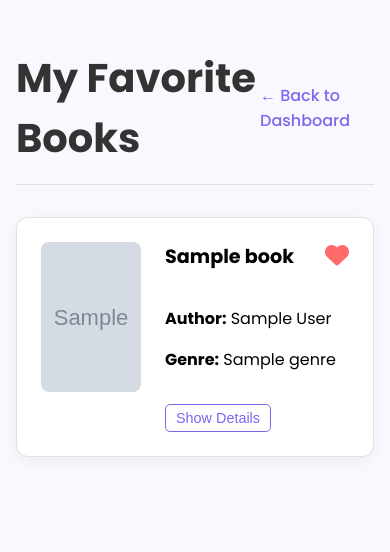
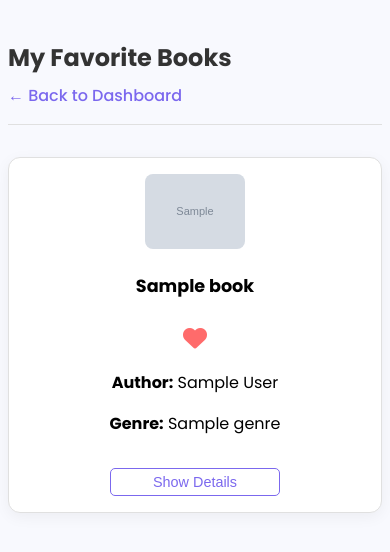
Before and after one commit to Mohammad83233/book_loop, a Django app: page /my-favorites/ in a window 390 px wide. Shown: the top 552 px of the page. Run offline with Django 5.2, Linux system fonts and the light colour scheme; a user stored in the database is signed in; tables that the repository leaves empty hold one stand-in row (values such as "Sample post"); grey boxes marked "Sample" are stand-in pictures.

Commit message:
making responsive

```diff
--- a/logP/home/templates/home/my_favorite_books.html
+++ b/logP/home/templates/home/my_favorite_books.html
@@ -17,6 +17,8 @@
             padding-bottom: 1rem;
             margin-bottom: 2rem;
             border-bottom: 1px solid #e0e0e0;
+            flex-wrap: wrap;
+            gap: 0.5rem;
         }
         .page-header h1 { font-size: 2.5rem; font-weight: 700; color: #333; margin: 0; }
         .back-link { text-decoration: none; color: #7B68EE; font-weight: 500; }
@@ -35,12 +37,14 @@
             height: 150px; width: 100px;
             object-fit: cover;
             border-radius: 8px;
+            flex-shrink: 0;
         }
         .book-item-content { flex-grow: 1; }
         .book-header {
             display: flex;
             justify-content: space-between;
             align-items: flex-start;
+            gap: 0.5rem;
         }
         .book-header h3 { margin-top: 0; font-size: 1.2rem; }
         .unfavorite-btn {
@@ -73,6 +77,40 @@
             border-radius: 8px; font-size: 1rem; font-weight: 500; text-align: center;
         }
         .empty-state { text-align: center; padding: 3rem; background-color: #fff; border-radius: 15px; }
+
+        /* ✅ Responsive Styles */
+        @media (max-width: 768px) {
+            .page-header h1 { font-size: 1.8rem; }
+            .book-item {
+                flex-direction: column;
+                align-items: center;
+                text-align: center;
+            }
+            .book-item img {
+                width: 120px;
+                height: auto;
+            }
+            .book-header {
+                flex-direction: column;
+                align-items: center;
+            }
+            .book-header h3 {
+                font-size: 1.1rem;
+            }
+            .details-toggle-btn {
+                width: 100%;
+            }
+            .exchange-btn, .exchanged-badge {
+                font-size: 0.9rem;
+            }
+        }
+
+        @media (max-width: 480px) {
+            .container { padding: 0.5rem; }
+            .page-header h1 { font-size: 1.5rem; }
+            .book-item { padding: 1rem; }
+            .book-item img { width: 100px; }
+        }
     </style>
 </head>
 <body>
@@ -92,7 +130,6 @@
                                 <h3>{{ book.title }}</h3>
                                 <form method="POST" action="{% url 'toggle_favorite' book.id %}">
                                     {% csrf_token %}
-                                    <!-- This hidden input tells the view to redirect back to this page -->
                                     <input type="hidden" name="next" value="my_favorite_books">
                                     <button type="submit" class="unfavorite-btn" title="Remove from favorites">
                                         <i class="fas fa-heart"></i>
```
